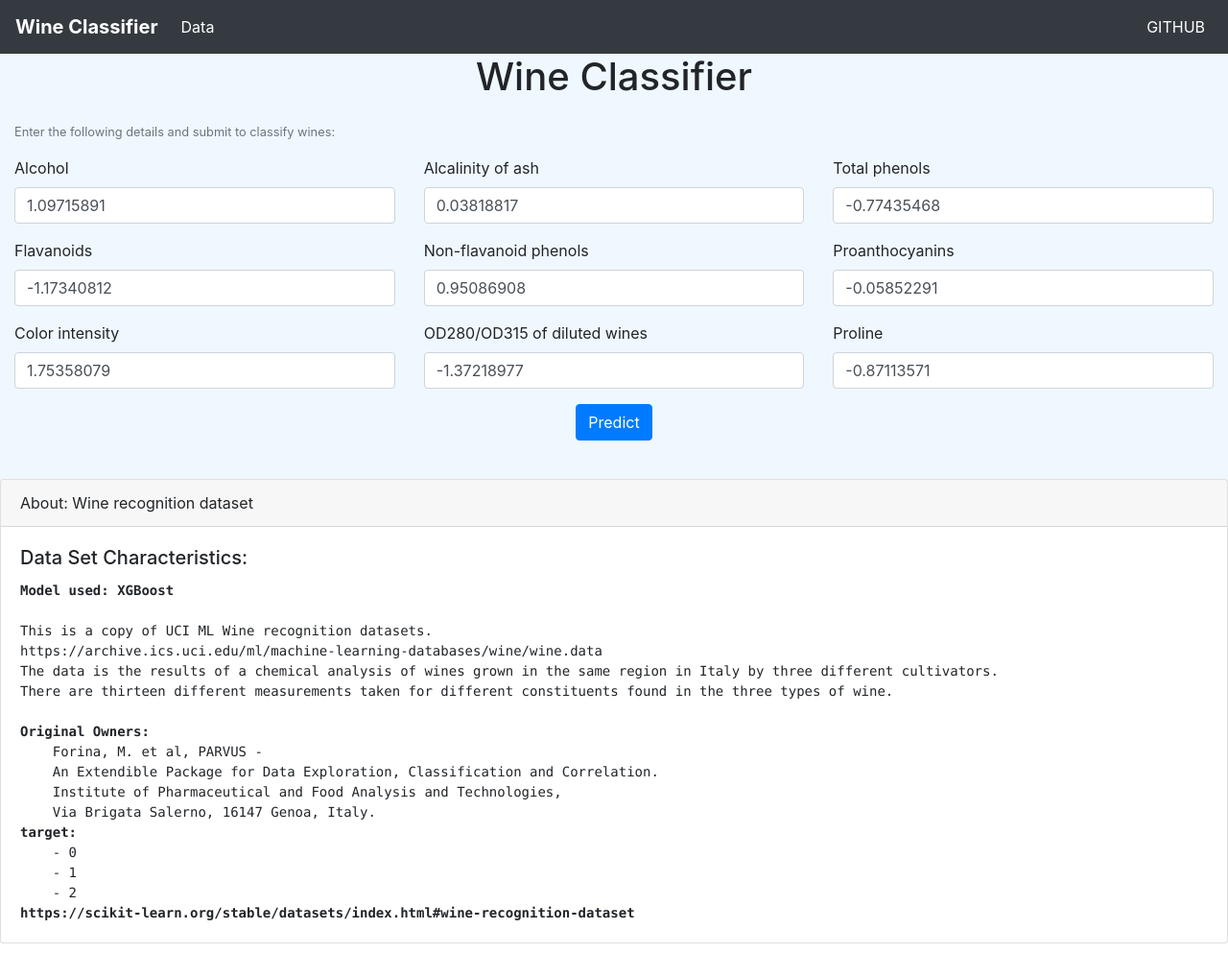
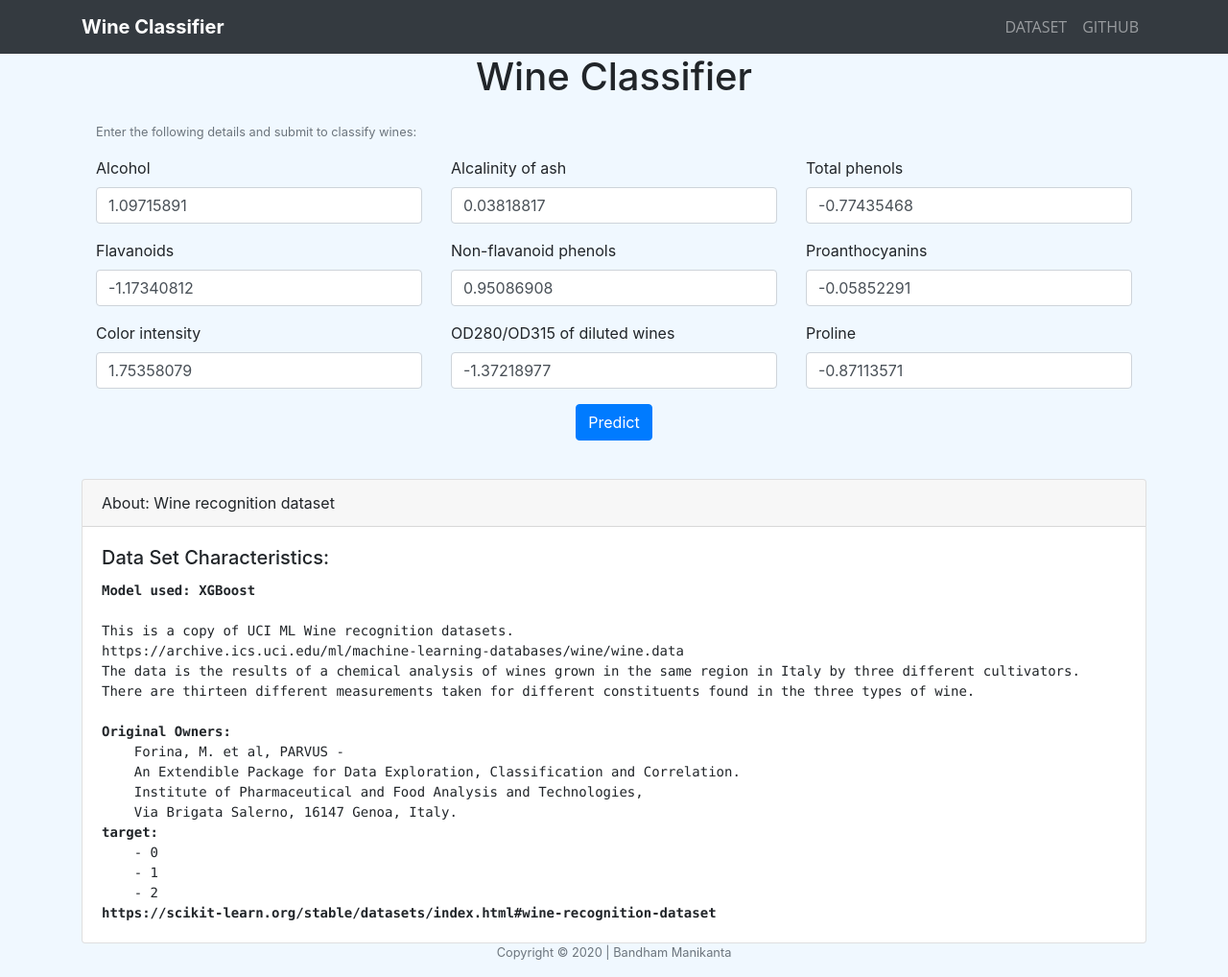
Before and after one commit to bandham-manikanta/classify_wines_ml, a Flask app: page / in a window 1280 px wide. Shown: the whole page at 96% size. Before the commit the page ends 983 px from the top, so only its background shows below. Run offline with Flask 2, Linux system fonts and the light colour scheme; parts of the project's set-up code (start-up, migrations or seed data) failed here and were passed over; some libraries are stand-ins or nearby versions.

Commit message:
UI enhancements

```diff
--- a/wine-classifier/routes.py
+++ b/wine-classifier/routes.py
@@ -8,6 +8,7 @@ from utils import get_sample_data
 
 model = pkl.load(open('wine_clssifier.pkl', 'rb'))
 temp_df = get_sample_data()
+
 
 @app.route('/', methods=['GET'])
 def main_page():
@@ -37,4 +38,5 @@ def classify_wine():
 @app.route('/data', methods=['GET'])
 def data_page():
     # return render_template('result.html',  tables=[df.to_html(classes='data')], titles=df.columns.values)
-    return temp_df.to_html(header="true", table_id="table")
+    # return temp_df.to_html(header="true", table_id="table")
+    return render_template("data.html", data=temp_df.to_html().replace('<table border="1" class="dataframe">', '<table border="1" class="table">'))
--- /dev/null
+++ b/wine-classifier/static/styles.css
@@ -0,0 +1,4 @@
+.nav-item {
+    font-family: 'Open Sans', sans-serif;
+    text-transform: uppercase;
+  }
--- a/wine-classifier/templates/base.html
+++ b/wine-classifier/templates/base.html
@@ -13,12 +13,42 @@
             background-color: AliceBlue;
         }
     </style>
+    <link href="/static/styles.css" rel="stylesheet" type="text/css">
 </head>
 
 <body>
 
-    {% block content %}
-    {% endblock %}
+    <nav class="navbar navbar-fixed-top navbar-dark bg-dark navbar-expand-lg">
+        <div class="container">
+            <div class="navbar-header">
+                <button class="navbar-toggler" type="button" data-toggle="collapse"
+                    data-target="#navbarSupportedContent" aria-controls="navbarSupportedContent" aria-expanded="false"
+                    aria-label="Toggle navigation">
+                    <span class="navbar-toggler-icon"></span>
+                </button>
+                <a class=" navbar-brand font-weight-bold" href="/">Wine Classifier</a>
+            </div>
+
+            <div id="navbarSupportedContent">
+                <div class="collapse navbar-collapse">
+                    <ul class="nav navbar-nav">
+                        <li class="nav-item">
+                            <a class="nav-link" href="/data">DataSet</a>
+                        </li>
+                        <li class="nav-item">
+                            <a href="https://github.com/bandhammanikanta/classify_wines_ml" class="nav-link">GITHUB</a>
+                        </li>
+                    </ul>
+                </div>
+            </div>
+        </div>
+    </nav>
+
+    <main>
+        <div class="container">
+            {% block main %}{% endblock %}
+        </div>
+    </main>
 
     <script src="https://cdn.jsdelivr.net/npm/popper.js@1.16.0/dist/umd/popper.min.js"
         integrity="sha384-Q6E9RHvbIyZFJoft+2mJbHaEWldlvI9IOYy5n3zV9zzTtmI3UksdQRVvoxMfooAo"
@@ -28,4 +58,8 @@
         crossorigin="anonymous"></script>
 </body>
 
+<footer class="small text-center text-muted">
+    <p class="copyright">Copyright &copy; 2020 | Bandham Manikanta</p>
+</footer>
+
 </html>
--- /dev/null
+++ b/wine-classifier/templates/data.html
@@ -0,0 +1,6 @@
+{% extends "base.html" %}
+
+{% block main %}
+<h2 class="d-flex justify-content-center">Wines Dataset</h2>
+{{data | safe}}
+{% endblock %}
--- a/wine-classifier/templates/index.html
+++ b/wine-classifier/templates/index.html
@@ -1,28 +1,10 @@
 {% extends "base.html" %}
 
-{% block content %}
+<!-- {% block title %}
+Index
+{% endblock %} -->
 
-<nav class="navbar navbar-expand-lg navbar-dark bg-dark">
-    <a class="navbar-brand font-weight-bold" href="/">Wine Classifier</a>
-    <button class="navbar-toggler" type="button" data-toggle="collapse" data-target="#navbarSupportedContent"
-        aria-controls="navbarSupportedContent" aria-expanded="false" aria-label="Toggle navigation">
-        <span class="navbar-toggler-icon"></span>
-    </button>
-
-    <div class="collapse navbar-collapse text-center" id="navbarSupportedContent">
-        <ul class="navbar-nav mr-auto">
-            <li class="nav-item active">
-                <a class="nav-link" href="/data">Data</a>
-            </li>
-        </ul>
-        <ul class="navbar-nav navbar-right">
-            <li class="nav-item active">
-                <a href="https://github.com/bandhammanikanta/classify_wines_ml" class="nav-link">GITHUB</a>
-            </li>
-        </ul>
-    </div>
-</nav>
-
+{% block main %}
 <div class="container-fluid">
     <h1 class="d-flex justify-content-center mb-4">Wine Classifier</h1>
     <form name="customForm" method="POST">
@@ -97,7 +79,7 @@
                 type:'POST',
                 url:'/predict',
             }).done(function(data) {
-                $('#successAlert').text('Result: '+data.result).show();
+                $('#successAlert').text('Result: '+ data.result).show();
             });
             event.preventDefault();
         });
--- a/wine-classifier/templates/result.html
+++ /dev/null
@@ -1,6 +0,0 @@
-{% block content %}
-
-{% for table in tables %}
-{{ table|safe }}
-{% endfor %}
-{% endblock %}
```
